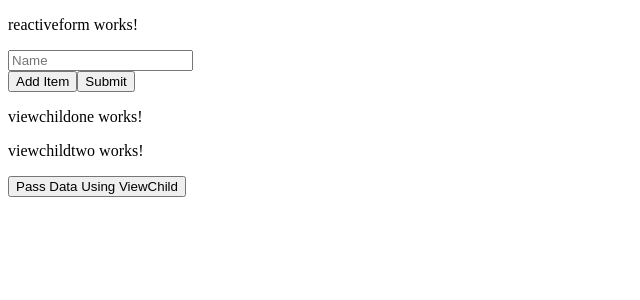
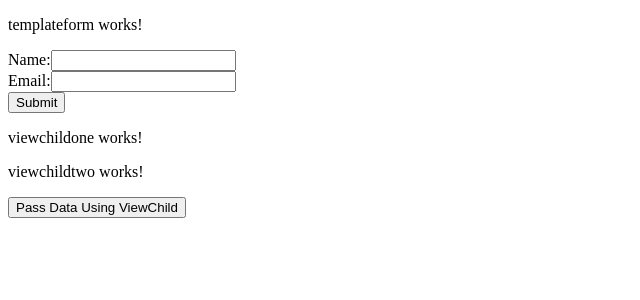
Before and after one commit to vishal-1codes/angular-17, an Angular app: page /viewchild-one in a window 1280 px wide. Shown: the top 300 px of the page, without its empty margins (0-640 px from the left). Built offline with nearby package versions, Linux system fonts and the light colour scheme.

Commit message:
update, add template driven form

```diff
--- a/src/app/app.component.html
+++ b/src/app/app.component.html
@@ -23,5 +23,6 @@
 <!-- <app-viewchildone></app-viewchildone> -->
 
 <!-- <app-signalone></app-signalone> -->
-<app-reactiveform></app-reactiveform>
+<!-- <app-reactiveform></app-reactiveform> -->
+<app-templateform></app-templateform>
 <router-outlet />
--- a/src/app/templateform/templateform.component.html
+++ b/src/app/templateform/templateform.component.html
@@ -1 +1,12 @@
 <p>templateform works!</p>
+<form #myForm="ngForm" (ngSubmit)="onSubmit(myForm)">
+    <div>
+        <label>Name:</label>
+        <input type="text" name="name" ngModel required>
+      </div>
+      <div>
+        <label>Email:</label>
+        <input type="email" name="email" ngModel required email>
+      </div>
+      <button type="submit">Submit</button>
+</form>
--- a/src/app/templateform/templateform.component.ts
+++ b/src/app/templateform/templateform.component.ts
@@ -1,10 +1,26 @@
-import { Component } from '@angular/core';
+import { Component, OnInit } from '@angular/core';
 
 @Component({
   selector: 'app-templateform',
   templateUrl: './templateform.component.html',
   styleUrl: './templateform.component.scss'
 })
-export class TemplateformComponent {
+export class TemplateformComponent implements OnInit{
+
+  constructor(){
+
+  }
+
+  ngOnInit(): void {
+
+  }
+
+  onSubmit(form:any){
+    if(form.valid){
+      console.log('Form submitted!', form.value);
+    }else{
+      console.log('Form not submitted!', form.value);
+    }
+  }
 
 }
```
